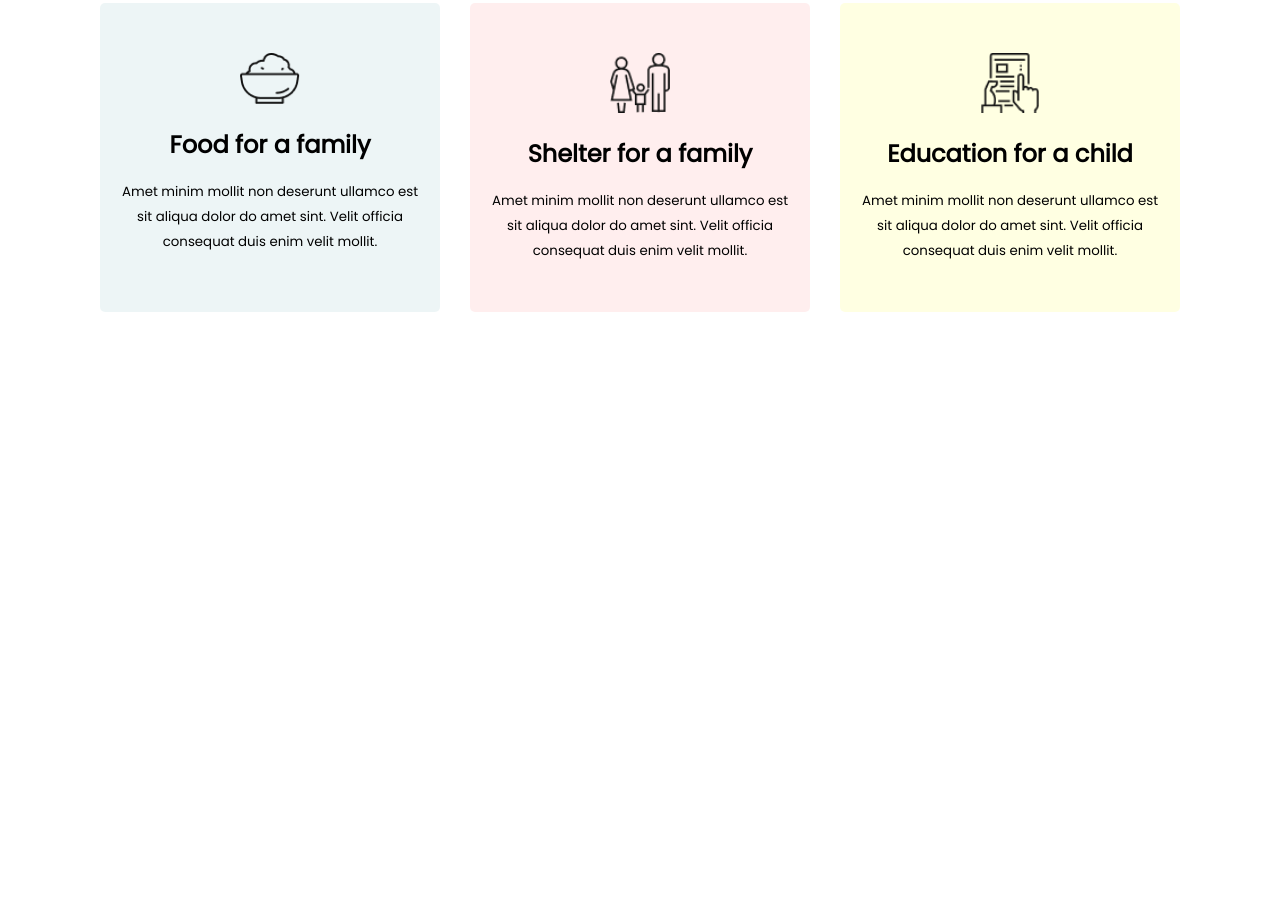
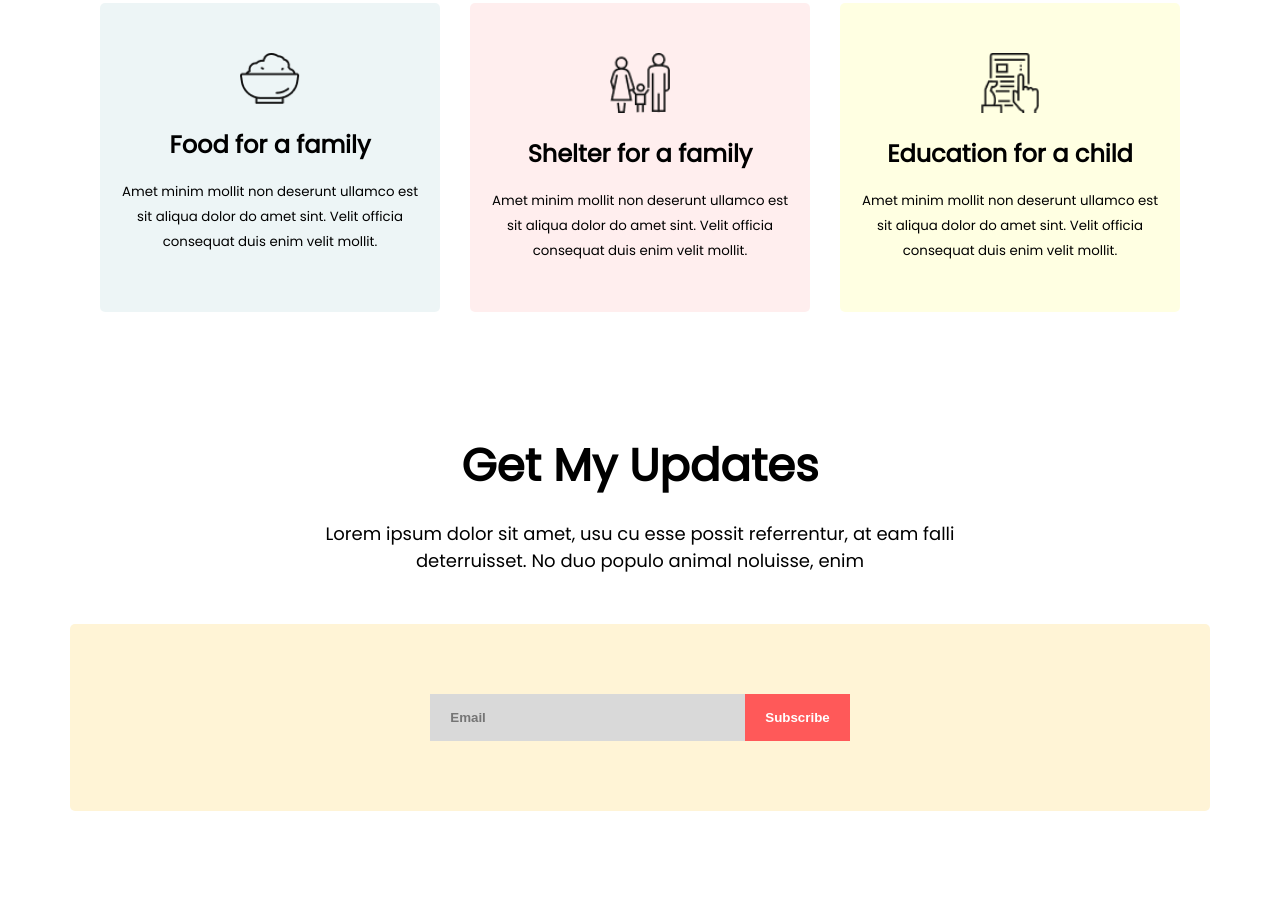
Before and after one commit to naymurweb/donate-today, a plain HTML site: page index.html in a window 1280 px wide. Shown: the part 1753-2674 px from the top of the page. Before the commit the page ends 2125 px from the top, so only its background shows below. Drawn offline with Linux system fonts and the light colour scheme.

Commit message:
get update

```diff
--- a/index.html
+++ b/index.html
@@ -91,6 +91,25 @@
 
             </div>
         </section>
+
+        <!-- get update -->
+        <section class="gap">
+            <div class="container">
+                <div class="update-heading">
+                    <h2>Get My Updates</h2>
+                    <p>Lorem ipsum dolor sit amet, usu cu esse possit referrentur, at eam falli <br> deterruisset. No
+                        duo populo animal noluisse, enim </p>
+                </div>
+
+                <form class="form-area" action="">
+
+                    <input type="text" placeholder="Email">
+                    <button class="btn2">Subscribe</button>
+
+                </form>
+
+            </div>
+        </section>
     </main>
 
 </body>
--- a/style.css
+++ b/style.css
@@ -39,6 +39,15 @@ p {
     color: white;
     border: none;
     border-radius: 5px;
+    cursor: pointer;
+}
+
+.btn2 {
+    background-color: #FF5959;
+    padding: 16px 20px;
+    font-weight: bold;
+    color: white;
+    border: none;
     cursor: pointer;
 }
 
@@ -154,3 +163,29 @@ p {
     width: 60px;
 
 }
+
+.update-heading {
+    text-align: center;
+}
+
+.update-heading h2 {
+    margin-bottom: 20px;
+}
+
+.form-area {
+    background-color: #FFF4D6;
+    padding: 70px;
+    border-radius: 5px;
+    display: flex;
+    justify-content: center;
+    align-items: center;
+    margin: 50px 0;
+}
+
+.form-area input {
+    background-color: #D9D9D9;
+    width: 275px;
+    padding: 16px 20px;
+    border: none;
+    font-weight: bold;
+}
```
